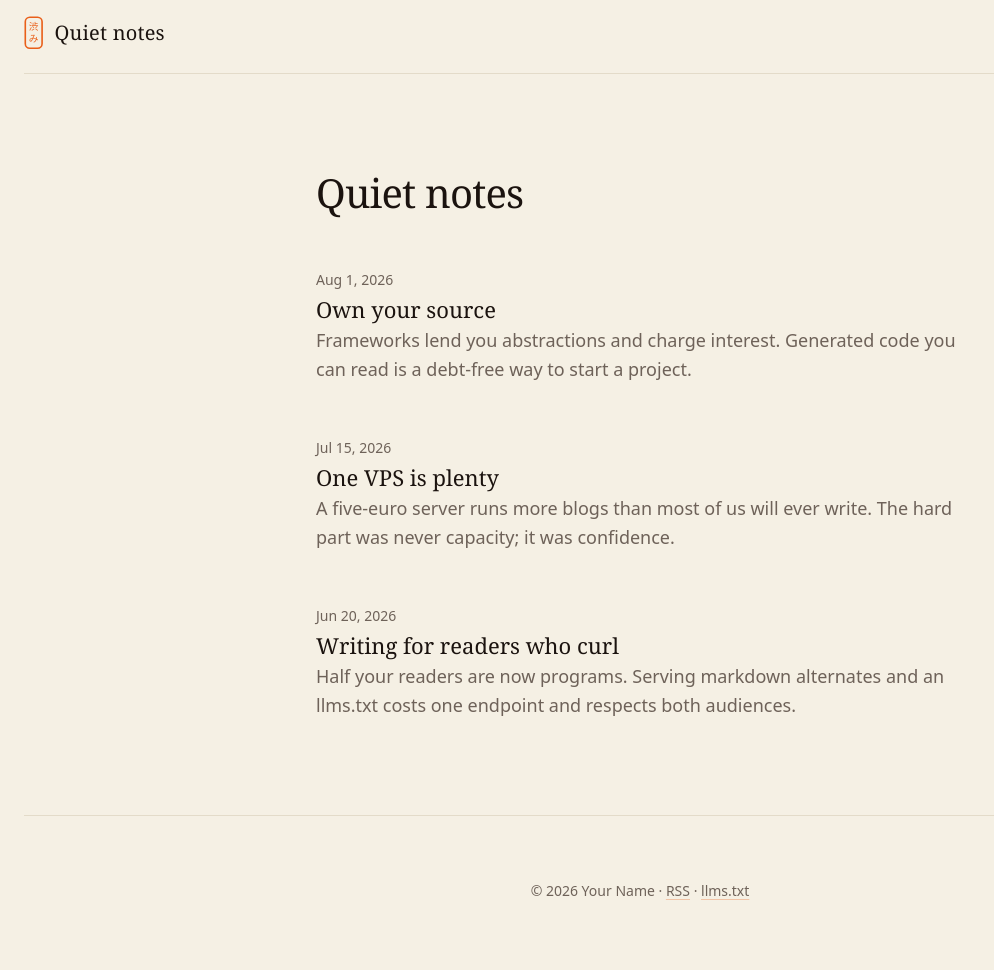
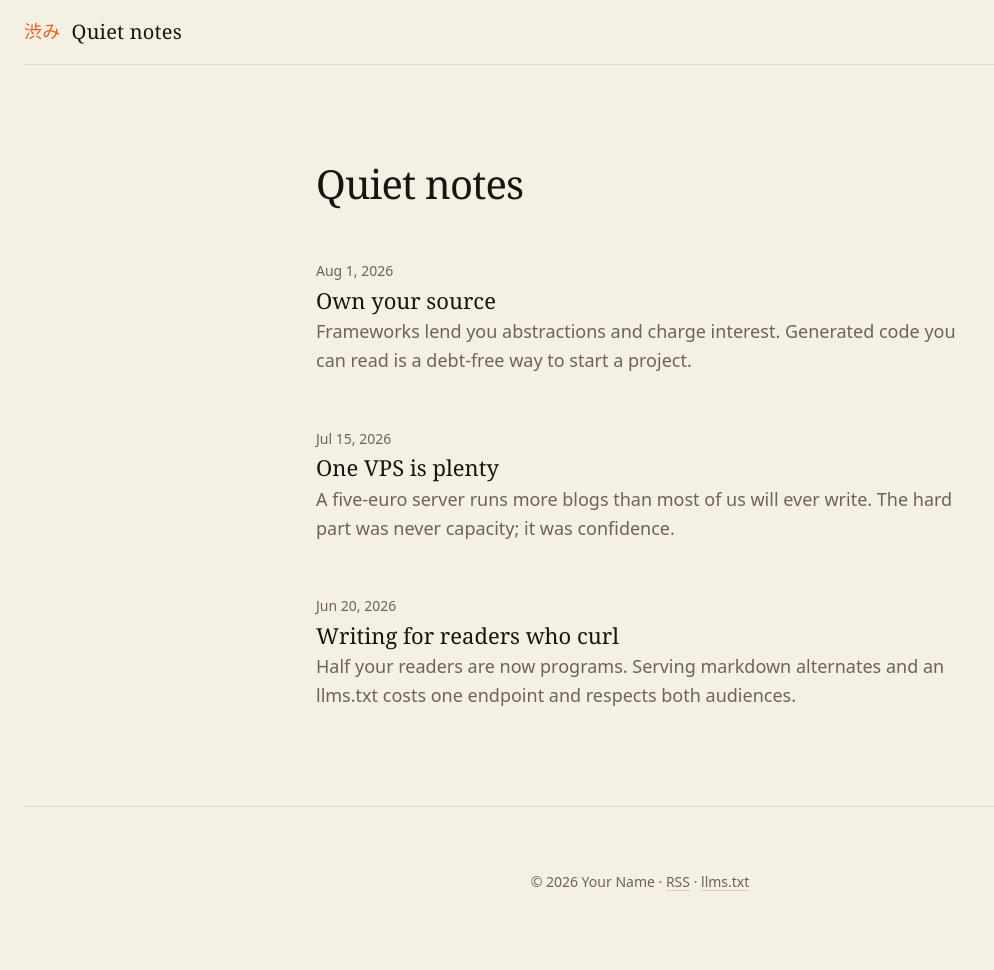
Before and after one commit to shibumistack/create-shibumi, an Astro site in the folder src/templates/blog/: page / in a window 1280 px wide. Shown: the whole page, without its empty margins (0-994 px from the left). Built offline with nearby package versions, Linux system fonts and the light colour scheme; Astro itself is replaced by a stand-in of ours.

Commit message:
style(blog): horizontal 渋み mark, consistent with the app mastheads

```diff
--- a/src/templates/blog/public/style.css
+++ b/src/templates/blog/public/style.css
@@ -52,9 +52,9 @@
       }
 
       .mark-badge {
-        height: 2.1rem;
-        width: auto;
         color: var(--accent);
+        font-family: "Hiragino Sans", "Noto Sans JP", sans-serif;
+        font-size: 1.125rem;
       }
     }
 
--- a/src/templates/blog/src/layouts/Base.astro
+++ b/src/templates/blog/src/layouts/Base.astro
@@ -18,10 +18,7 @@ interface Props {
   </head>
   <body>
     <header>
-      <a href="/" class="mark">
-        <svg class="mark-badge" viewBox="0 0 60 104" aria-hidden="true"><rect x="4" y="4" width="52" height="96" rx="14" fill="none" stroke="currentColor" stroke-width="5" /><text x="30" y="32" text-anchor="middle" dominant-baseline="central" font-size="30" fill="currentColor" font-family="Hiragino Sans, Noto Sans JP, sans-serif">渋</text><text x="30" y="70" text-anchor="middle" dominant-baseline="central" font-size="30" fill="currentColor" font-family="Hiragino Sans, Noto Sans JP, sans-serif">み</text></svg>
-        <span>{SITE.name}</span>
-      </a>
+      <a href="/" class="mark"><span class="mark-badge">渋み</span><span>{SITE.name}</span></a>
     </header>
     <main>
       <slot />
```
